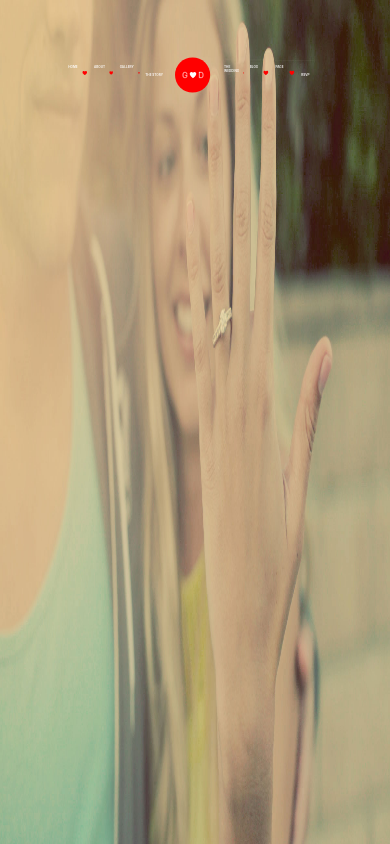
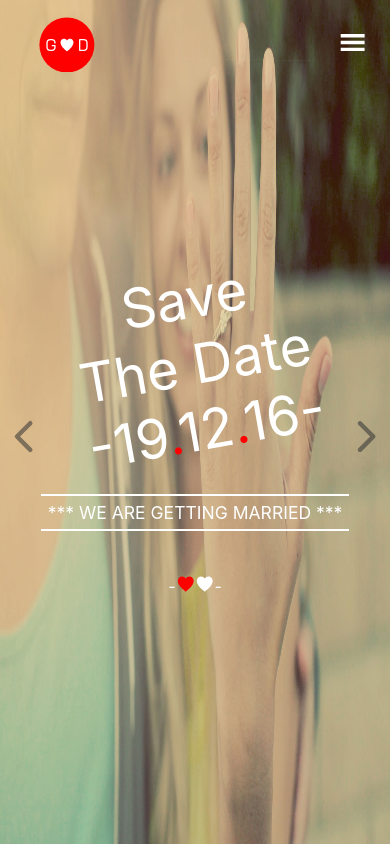
Before and after one commit to Abhishekr2122/code-nimbus-assignment, a React (Create React App) app: page / in a window 390 px wide. Built offline with nearby package versions, Linux system fonts and the light colour scheme.

Commit message:
Built responsive navbar.

```diff
--- a/src/App.js
+++ b/src/App.js
@@ -1,11 +1,13 @@
 import "./app.css";
 import "../src/components/NavBar";
 import NavBar from "../src/components/NavBar";
+import HomeContainer from "./components/HomeContainer";
 function App() {
   return (
     <div className="App">
       <section className="header-section">
         <NavBar />
+        <HomeContainer />
       </section>
     </div>
   );
--- /dev/null
+++ b/src/components/HomeContainer.js
@@ -0,0 +1,32 @@
+import "./homecontainer.css";
+import { IoChevronBackOutline } from "react-icons/io5";
+import { IoIosArrowForward } from "react-icons/io";
+import { IoIosHeart } from "react-icons/io";
+
+export default function HomeContainer() {
+  return (
+    <div className="home">
+      <IoChevronBackOutline className="action" />
+      <div className="textcontainer">
+        <div className="text-content">
+          <div className="text">Save</div>
+          <div className="text">The Date</div>
+          <div className="text">
+            -19<span style={{ color: "red" }}>.</span>12
+            <span style={{ color: "red" }}>.</span>16-
+          </div>
+        </div>
+        <div className="sub-heading">*** WE ARE GETTING MARRIED ***</div>
+        <div className="icon-content">
+          <div>-</div>
+          <div>
+            <IoIosHeart className="icon-1" />
+            <IoIosHeart className="icon-2" />
+          </div>
+          <div>-</div>
+        </div>
+      </div>
+      <IoIosArrowForward className="action" />
+    </div>
+  );
+}
--- a/src/components/NavBar.js
+++ b/src/components/NavBar.js
@@ -3,25 +3,26 @@ import "./navbar.css";
 import { TbLetterG } from "react-icons/tb";
 import { IoIosHeart } from "react-icons/io";
 import { TbLetterD } from "react-icons/tb";
+import ResponsiveNav from "./ResponsiveNav";
 export default function NavBar() {
   return (
     <div className="nav">
       <div className="content-container">
         <div className="content">
           <div className="text-container">HOME</div>
-          <div>
+          <div className="icon-container">
             <HeartIcon />
           </div>
         </div>
         <div className="content">
           <div className="text-container">ABOUT</div>
-          <div>
+          <div className="icon-container">
             <HeartIcon />
           </div>
         </div>
         <div className="content">
           <div className="text-container">GALLERY</div>
-          <div>
+          <div className="icon-container">
             <HeartIcon />
           </div>
         </div>
@@ -39,19 +40,19 @@ export default function NavBar() {
 
         <div className="content">
           <div className="text-container">THE WEDDING</div>
-          <div>
+          <div className="icon-container">
             <HeartIcon />
           </div>
         </div>
         <div className="content">
           <div className="text-container">BLOG</div>
-          <div>
+          <div className="icon-container">
             <HeartIcon />
           </div>
         </div>
         <div className="content">
           <div className="text-container">PAGE</div>
-          <div>
+          <div className="icon-container">
             <HeartIcon />
           </div>
         </div>
@@ -59,6 +60,7 @@ export default function NavBar() {
           <div className="text-container">RSVP</div>
         </div>
       </div>
+      <ResponsiveNav />
     </div>
   );
 }
--- /dev/null
+++ b/src/components/ResponsiveNav.js
@@ -0,0 +1,19 @@
+import { TbLetterG } from "react-icons/tb";
+import { IoIosHeart } from "react-icons/io";
+import { TbLetterD } from "react-icons/tb";
+import { GiHamburgerMenu } from "react-icons/gi";
+
+export default function ResponsiveNav() {
+  return (
+    <div className="responsive-nav">
+      <div className="iconcontainer">
+        <TbLetterG />
+        <IoIosHeart />
+        <TbLetterD />
+      </div>
+      <div>
+        <GiHamburgerMenu className="options" />
+      </div>
+    </div>
+  );
+}
--- /dev/null
+++ b/src/components/homecontainer.css
@@ -0,0 +1,93 @@
+.home {
+  width: 100%;
+  height: calc(100% - 150px);
+  display: flex;
+  align-items: center;
+  justify-content: space-evenly;
+}
+
+.action {
+  height: 7vh;
+  width: 7vw;
+  cursor: pointer;
+  color: #3333338f;
+}
+
+.textcontainer {
+  color: white;
+  display: flex;
+  flex-direction: column;
+  justify-content: center;
+  align-items: center;
+  gap: 2vw;
+  /* border: 1px solid red; */
+  width: 100%;
+  height: 100%;
+}
+
+.text-content {
+  rotate: -10deg;
+}
+
+.text {
+  text-align: center;
+  font-size: 3.8vw;
+}
+
+.sub-heading {
+  text-align: center;
+  color: white;
+  font-size: 1.5vw;
+  font-weight: 400;
+  border-top: 2px solid white;
+  border-bottom: 2px solid white;
+  padding: 4px;
+  width: 50%;
+}
+
+.icon-content {
+  display: flex;
+  align-items: center;
+  justify-content: center;
+}
+
+.icon-1 {
+  color: red;
+}
+
+.icon-2 {
+  color: white;
+}
+
+@media (max-width: 600px) {
+  .action {
+    height: 16vh;
+    width: 16vw;
+  }
+
+  .sub-heading {
+    font-size: 4.5vw;
+    width: 100%;
+    padding: 6px;
+  }
+
+  .text {
+    font-size: 14vw;
+  }
+
+  .textcontainer {
+    gap: 8vw;
+  }
+
+  .icon-1 {
+    color: red;
+    height: 5vh;
+    width: 5vw;
+  }
+
+  .icon-2 {
+    color: white;
+    height: 5vh;
+    width: 5vw;
+  }
+}
--- a/src/components/navbar.css
+++ b/src/components/navbar.css
@@ -19,6 +19,8 @@
 
 .content {
   display: flex;
+  align-items: center;
+  justify-content: center;
   gap: 20%;
   width: 100%;
   /* border: 1px solid red; */
@@ -26,10 +28,16 @@
 
 .text-container {
   width: 100%;
-  font-size: 0.8vw;
+  font-size: 0.9vw;
   text-align: start;
   font-weight: 620;
   /* border: 1px solid green; */
+}
+
+.icon-container {
+  display: flex;
+  align-items: center;
+  justify-content: center;
 }
 
 .logo-container {
@@ -42,3 +50,44 @@
   width: 50%;
   /* border: 1px solid blue; */
 }
+
+.responsive-nav {
+  display: none;
+}
+
+@media (max-width: 600px) {
+  .nav {
+    height: 90px;
+  }
+
+  .content-container {
+    display: none;
+  }
+
+  .text-container {
+    font-size: 2vw;
+  }
+
+  .responsive-nav {
+    display: block;
+    width: 100%;
+    display: flex;
+    align-items: center;
+    justify-content: space-between;
+    padding: 0vw 6vw;
+  }
+
+  .options {
+    height: 7vh;
+    width: 7vw;
+  }
+
+  .iconcontainer {
+    clip-path: circle();
+    background-color: red;
+    display: flex;
+    align-items: center;
+    justify-content: center;
+    padding: 5vw;
+  }
+}
```
